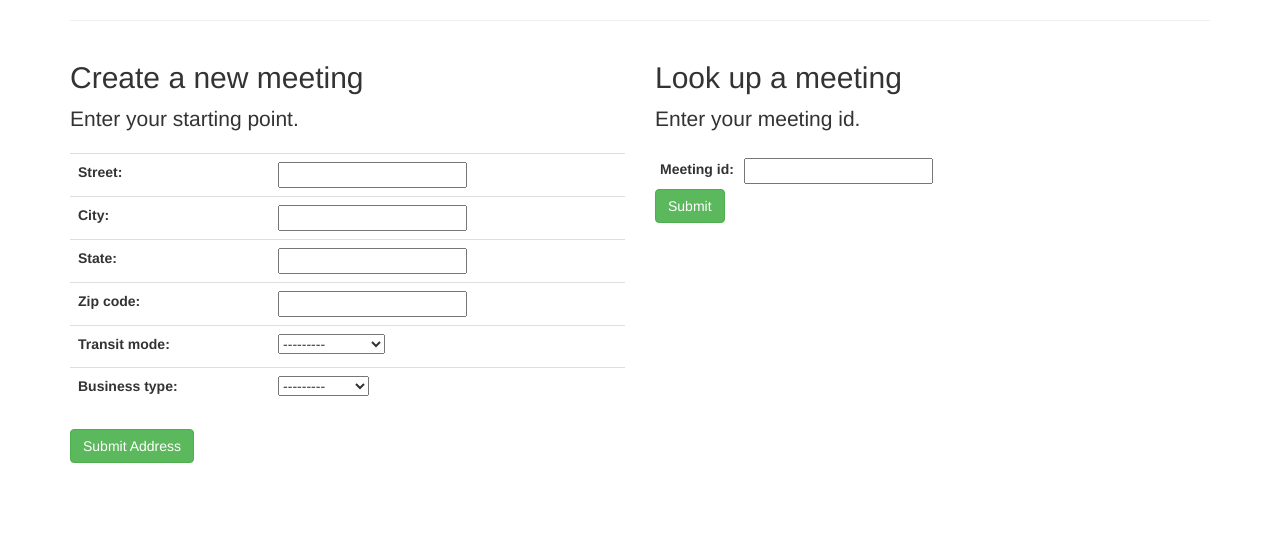
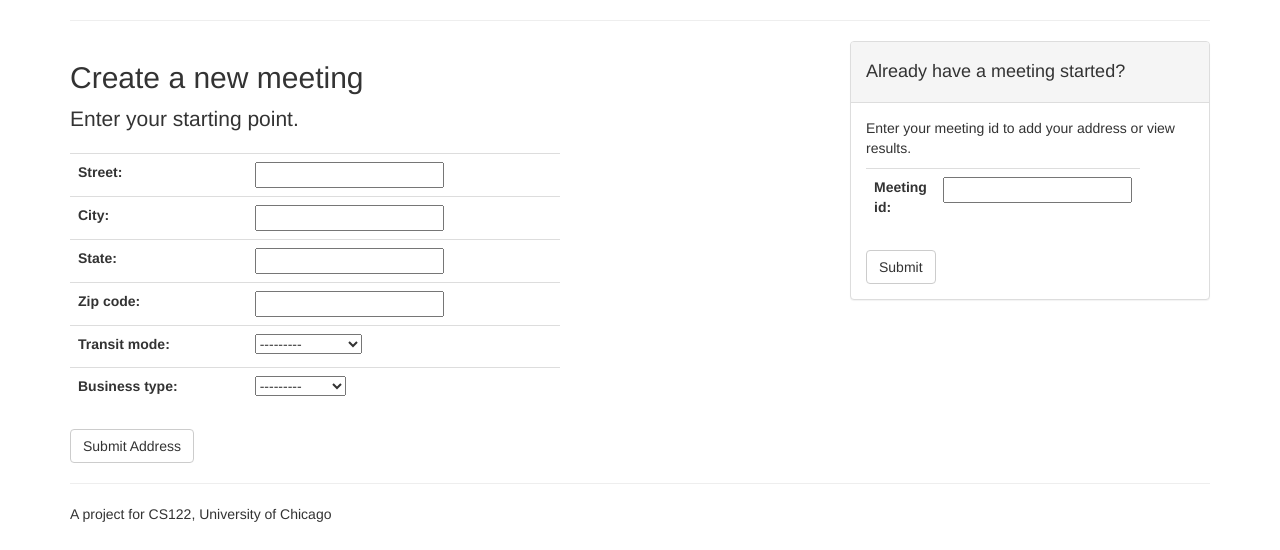
Before and after one commit to cszc/Meet-Halfway, a Django app: page /test/home in a window 1280 px wide. Shown: the part 250-800 px from the top of the page. Run offline with Django 3.2, Linux system fonts and the light colour scheme; some libraries are stand-ins or nearby versions.

Commit message:
added footer, sidebar, fixed some spacing

```diff
--- a/meethalfway/templates/halfwayapp/base.html
+++ b/meethalfway/templates/halfwayapp/base.html
@@ -72,13 +72,29 @@
         </div>
         <!-- /.container -->
     </nav>
+
     {% block content %}
     {% endblock %}
+
+
+
+    <!-- Footer -->
+    <div class='container'>
+    <hr>
+    <footer>
+        <div class="row">
+            <div class="col-lg-12">
+                <p>A project for CS122, University of Chicago</p>
+            </div>
+        </div>
+        <!-- /.row -->
+    </footer>
+
     <script src="{% static "bootstrap/js/bootstrap.min.js" %}"></script>
     <!-- jQuery -->
     <script src="{% static "js/jquery.js" %}"></script>
 
-
+    </div>
 </body>
 
 </html>
--- a/meethalfway/templates/halfwayapp/home.html
+++ b/meethalfway/templates/halfwayapp/home.html
@@ -17,9 +17,11 @@
 <div class = "container">
     <hr>
     <div class="row">
-    <div class="col-sm-6">
+    <div class="col-sm-8">
         <h2>Create a new meeting</h2>
         <p class="lead">Enter your starting point.</p>
+        <div class="row">
+        <div class="col-sm-8">
         <form method="post">
         {% csrf_token %}
             <table class='table'>
@@ -27,19 +29,30 @@
                 {{ form|bootstrap }}
             {% endfor %}
             </table>
-        <input type="submit" name="PersonA_submit" value="Submit Address" class="btn btn-success"/>
+        <input type="submit" name="PersonA_submit" value="Submit Address" class="btn btn-default"/>
         </form>
     </div>
-    <div class="col-sm-6">
-        <h2>Look up a meeting</h2>
-        <p class = "lead">Enter your meeting id.</p>
-        <form method="post" class="form-horizontal">
-        {% csrf_token %}
-            <table class="table-condensed">
-                {{ trip_id_form|bootstrap }}
-            </table>
-        <input type="submit" name="Enter_trip_id" value="Submit" class="btn btn-success"/>
-        </form>
+    </div>
+    </div>
+    <div class="col-sm-4">
+    <div class="panel panel-default">
+        <div class="panel-heading"><h4>Already have a meeting started?</h4></div>
+        <div class='panel-body'>
+        <p>Enter your meeting id to add your address or view results.</p>
+
+        <div class='row'>
+        <div class="col-sm-8">
+            <form method="post">
+            {% csrf_token %}
+                <table class="table">
+                    {{ trip_id_form|bootstrap }}
+                </table>
+            <input type="submit" name="Enter_trip_id" value="Submit" class="btn btn-default"/>
+            </form>
+        </div>
+        </div>
+    </div>
+    </div>
     </div>
     </div>
 </div>
```
